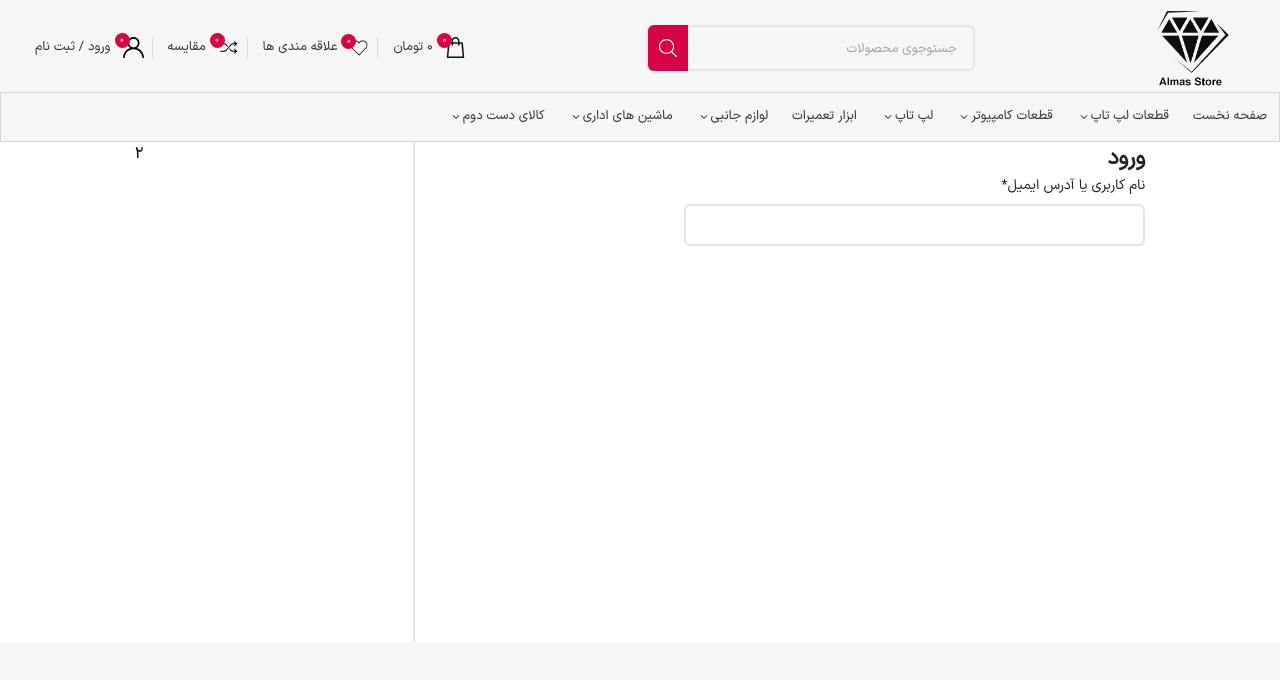
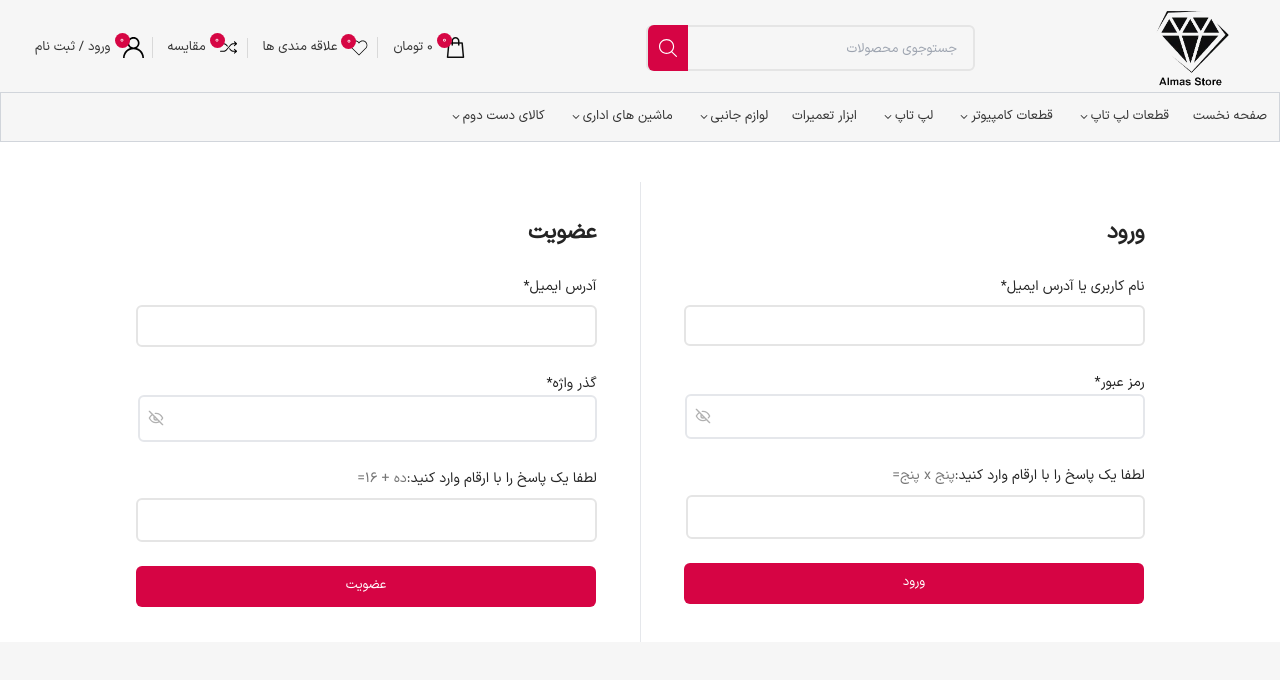
Before and after one commit to Kamyarkamali/almas-Store, a Next.js app: page /register in a window 1280 px wide. Shown: the top 680 px of the page. Built offline with nearby package versions, Linux system fonts and the light colour scheme.

Commit message:
validation form singup and login

```diff
--- a/app/heroSlider/page.tsx
+++ /dev/null
@@ -1,17 +0,0 @@
-import HeroSlider from "@/components/module/HeroSlider";
-import React from "react";
-
-async function page() {
-  const res = await fetch("http://localhost:3000/json/hero.json");
-  const data = await res.json();
-
-  console.log(data);
-
-  return (
-    <div>
-      <HeroSlider data={data} />
-    </div>
-  );
-}
-
-export default page;
--- a/components/module/HeroSlider.tsx
+++ b/components/module/HeroSlider.tsx
@@ -1,5 +1,5 @@
 "use client";
-import React, { useEffect, useState } from "react";
+import React, { useEffect, useRef, useState } from "react";
 import { Swiper, SwiperSlide } from "swiper/react";
 import "swiper/css";
 import "swiper/css/navigation";
@@ -9,18 +9,22 @@
 import { api } from "@/configs/api";
 import Image from "next/image";
 import Link from "next/link";
-import ArrowLeftSvg from "../icon/ArrowLeftSvg";
 import ArrowRightSvg from "../icon/ArrowRightSvg";
 import ArrowLeftSlider from "../icon/ArrowLeftSlider";
 
 const HeroSlider = () => {
   const [data, setData] = useState<Slide[]>([]);
+  const swiperRef = useRef<any>(null);
 
   useEffect(() => {
     const fetchData = async () => {
       try {
         const res = await api.get("/json/hero.json");
         setData(res.data);
+
+        if (swiperRef.current && swiperRef.current.swiper) {
+          swiperRef.current.swiper.autoplay.start();
+        }
       } catch (error) {
         console.error("مشکل در گرفتن دیتای عکس‌های اسلایدر:", error);
       }
@@ -33,6 +37,9 @@
     <div className="mt-[3.06rem] hidden lg:block px-4">
       <div className="relative w-full max-w-[1440px] mx-auto shadow-lg shadow-gray-400 rounded-lg overflow-hidden">
         <Swiper
+          ref={swiperRef}
+          observeParents={true}
+          observeSlideChildren={true}
           loop={true}
           autoplay={{ delay: 3000 }}
           navigation={{
--- a/components/templates/RegisterPage.tsx
+++ b/components/templates/RegisterPage.tsx
@@ -1,25 +1,235 @@
-import React from "react";
+"use client";
+import React, { useState } from "react";
+import { useForm } from "react-hook-form";
+
+import PasswordSvg from "@/components/icon/PasswordSvg";
+import HidePassword from "@/components/icon/HidePassword";
+
+interface LoginFormData {
+  usernameOrEmail: string;
+  password: string;
+  captcha: string;
+}
+
+interface RegisterFormData {
+  email: string;
+  password: string;
+  captcha: string;
+}
 
 function RegisterPage() {
+  const [showPassword, setShowPassword] = useState<boolean>(false);
+
+  // Login form
+  const {
+    register: loginRegister,
+    handleSubmit: handleLoginSubmit,
+    formState: { errors: loginErrors },
+  } = useForm<LoginFormData>();
+
+  const onLoginSubmit = (data: LoginFormData) => {
+    console.log("Login Form Data:", data);
+  };
+
+  // Register form
+  const {
+    register: registerRegister,
+    handleSubmit: handleRegisterSubmit,
+    formState: { errors: registerErrors },
+  } = useForm<RegisterFormData>();
+
+  const onRegisterSubmit = (data: RegisterFormData) => {
+    console.log("Register Form Data:", data);
+  };
+
   return (
-    <div className="w-full h-[500px] bg-white flex justify-center gap-3">
-      <div className="flex justify-around w-full">
-        <form>
+    <div className="w-full h-[500px] bg-white flex justify-center  gap-3">
+      <div className="flex justify-center gap-[43px]">
+        {/* Login Form */}
+        <form
+          className="mt-[74px] mx-auto w-[461px]"
+          onSubmit={handleLoginSubmit(onLoginSubmit)}
+        >
           <h2 className="text-[22px] text-[#242424] font-bold">ورود</h2>
-          <div className="flex flex-col">
+          <div className="flex flex-col mt-[27px]">
             <label className="after:content-['*'] text-[14px] text-[#242424]">
               نام کاربری یا آدرس ایمیل
             </label>
             <input
               type="text"
-              className="w-[461px] h-[42px] mt-2 p-2 border-[2px] border-[#E5E5E5] rounded-md focus:outline-none focus:border-blue-500"
+              {...loginRegister("usernameOrEmail", {
+                required: "نام کاربری یا ایمیل اجباری است.",
+              })}
+              className={`w-full h-[41px] mt-2 pr-2 border-[2px] rounded-md focus:outline-none ${
+                loginErrors.usernameOrEmail
+                  ? "border-red-500"
+                  : "border-[#E5E5E5]"
+              }`}
             />
+            {loginErrors.usernameOrEmail && (
+              <p className="text-red-500 text-sm">
+                {loginErrors.usernameOrEmail.message}
+              </p>
+            )}
+          </div>
+
+          <div className="mt-[1.5rem]">
+            <label className="after:content-['*'] text-[14px] text-[#242424]">
+              رمز عبور
+            </label>
+            <div className="border-[2px] w-[460px] rounded-md flex items-center justify-between pl-2">
+              <input
+                type={showPassword ? "text" : "password"}
+                {...loginRegister("password", {
+                  required: "رمز عبور اجباری است.",
+                })}
+                className={`w-full text-[13px] pr-2 h-[41px] rounded-md  focus:outline-none ${
+                  loginErrors.password ? "border-red-500" : ""
+                }`}
+              />
+              <div
+                onClick={() => setShowPassword(!showPassword)}
+                className="cursor-pointer"
+              >
+                {showPassword ? (
+                  <PasswordSvg width="16px" height="16px" />
+                ) : (
+                  <HidePassword width="16px" height="16px" />
+                )}
+              </div>
+            </div>
+            {loginErrors.password && (
+              <p className="text-red-500 text-sm">
+                {loginErrors.password.message}
+              </p>
+            )}
+          </div>
+
+          <div className="mt-[1.5rem]">
+            <label className="text-[14px] text-[#242424]">
+              لطفا یک پاسخ را با ارقام وارد کنید:
+            </label>
+            <label className="text-[14px] text-[#777777]">پنج x پنج=</label>
+            <input
+              type="text"
+              {...loginRegister("captcha", {
+                required: "پاسخ کپچا اجباری است.",
+                validate: (value) => value === "25" || "پاسخ صحیح نیست.",
+              })}
+              className={`w-[459px] mt-2 p-2 border-[2px] rounded-md focus:outline-none ${
+                loginErrors.captcha ? "border-red-500" : "border-[#E5E5E5]"
+              }`}
+            />
+            {loginErrors.captcha && (
+              <p className="text-red-500 text-sm">
+                {loginErrors.captcha.message}
+              </p>
+            )}
+          </div>
+
+          <div className="flex justify-center items-center">
+            <button className="w-[460px] h-[41px] bg-[#D60444] text-white text-[13px] hover:bg-red-700 duration-300 hover:shadow-md  rounded-md mt-[1.5rem]">
+              ورود
+            </button>
           </div>
         </form>
 
-        <div className="border-l-2"></div>
+        <div className="border-l-[1px] mt-[2.5rem]"></div>
 
-        <form>2</form>
+        {/* Register Form */}
+        <form
+          className="mt-[74px] mx-auto w-[461px]"
+          onSubmit={handleRegisterSubmit(onRegisterSubmit)}
+        >
+          <h2 className="text-[22px] text-[#242424] font-bold">عضویت</h2>
+          <div className="flex flex-col mt-[27px]">
+            <label className="after:content-['*'] text-[14px] text-[#242424]">
+              آدرس ایمیل
+            </label>
+            <input
+              type="text"
+              {...registerRegister("email", {
+                required: "ایمیل اجباری است.",
+                pattern: {
+                  value: /^[^\s@]+@[^\s@]+\.[^\s@]+$/,
+                  message: "ایمیل معتبر وارد کنید.",
+                },
+              })}
+              className={`w-[461px] h-[42px] mt-2 p-2 border-[2px] rounded-md focus:outline-none ${
+                registerErrors.email ? "border-red-500" : "border-[#E5E5E5]"
+              }`}
+            />
+            {registerErrors.email && (
+              <p className="text-red-500 text-sm">
+                {registerErrors.email.message}
+              </p>
+            )}
+          </div>
+
+          <div className="mt-[1.5rem]">
+            <label className="after:content-['*'] text-[14px] text-[#242424]">
+              گذر واژه
+            </label>
+            <div className="border-[2px] rounded-md w-[459px] flex items-center justify-between pl-2">
+              <input
+                type={showPassword ? "text" : "password"}
+                {...registerRegister("password", {
+                  required: "گذر واژه اجباری است.",
+                  minLength: {
+                    value: 6,
+                    message: "گذر واژه باید حداقل 6 کاراکتر باشد.",
+                  },
+                })}
+                className={`w-full text-[13px] pr-2 h-[38px] rounded-md  focus:outline-none mt-[5px] ${
+                  registerErrors.password ? "border-red-500" : ""
+                }`}
+              />
+              <div
+                onClick={() => setShowPassword(!showPassword)}
+                className="cursor-pointer"
+              >
+                {showPassword ? (
+                  <PasswordSvg width="16px" height="16px" />
+                ) : (
+                  <HidePassword width="16px" height="16px" />
+                )}
+              </div>
+            </div>
+            {registerErrors.password && (
+              <p className="text-red-500 text-sm">
+                {registerErrors.password.message}
+              </p>
+            )}
+          </div>
+
+          <div className="mt-[1.5rem]">
+            <label className="text-[14px] text-[#242424]">
+              لطفا یک پاسخ را با ارقام وارد کنید:
+            </label>
+            <label className="text-[14px] text-[#777777]">ده + 16=</label>
+            <input
+              type="text"
+              {...registerRegister("captcha", {
+                required: "پاسخ کپچا اجباری است.",
+                validate: (value) => value === "26" || "پاسخ صحیح نیست.",
+              })}
+              className={`w-[461px] mt-2 p-2 border-[2px] rounded-md focus:outline-none ${
+                registerErrors.captcha ? "border-red-500" : "border-[#E5E5E5]"
+              }`}
+            />
+            {registerErrors.captcha && (
+              <p className="text-red-500 text-sm">
+                {registerErrors.captcha.message}
+              </p>
+            )}
+          </div>
+
+          <div className="flex justify-center items-center">
+            <button className="w-[460px] h-[41px] bg-[#D60444] hover:bg-red-700 duration-300 hover:shadow-md text-white text-[13px] rounded-md mt-[1.5rem]">
+              عضویت
+            </button>
+          </div>
+        </form>
       </div>
     </div>
   );
```
